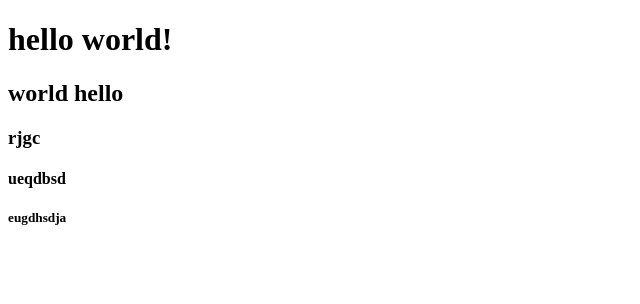
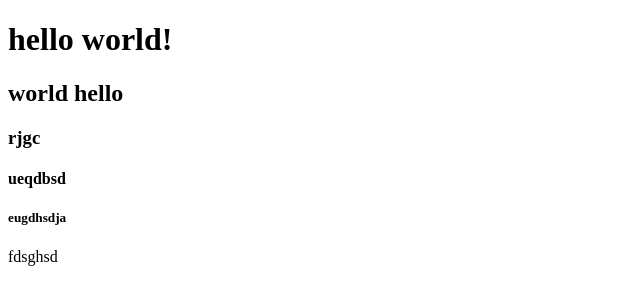
Before and after one commit to gmkk/testdemo, a plain HTML site: page index.html in a window 1280 px wide. Shown: the whole page, without its empty margins (0-640 px from the left). Drawn offline with Linux system fonts and the light colour scheme.

Commit message:
01认识github.html

```diff
--- a/index.html
+++ b/index.html
@@ -12,5 +12,6 @@
     <h3>rjgc</h3>
     <h4>ueqdbsd</h4>
     <h5>eugdhsdja</h5>
+    <p>fdsghsd</p>
 </body>
 </html>
```
Also changed, not shown: 1 other file.
